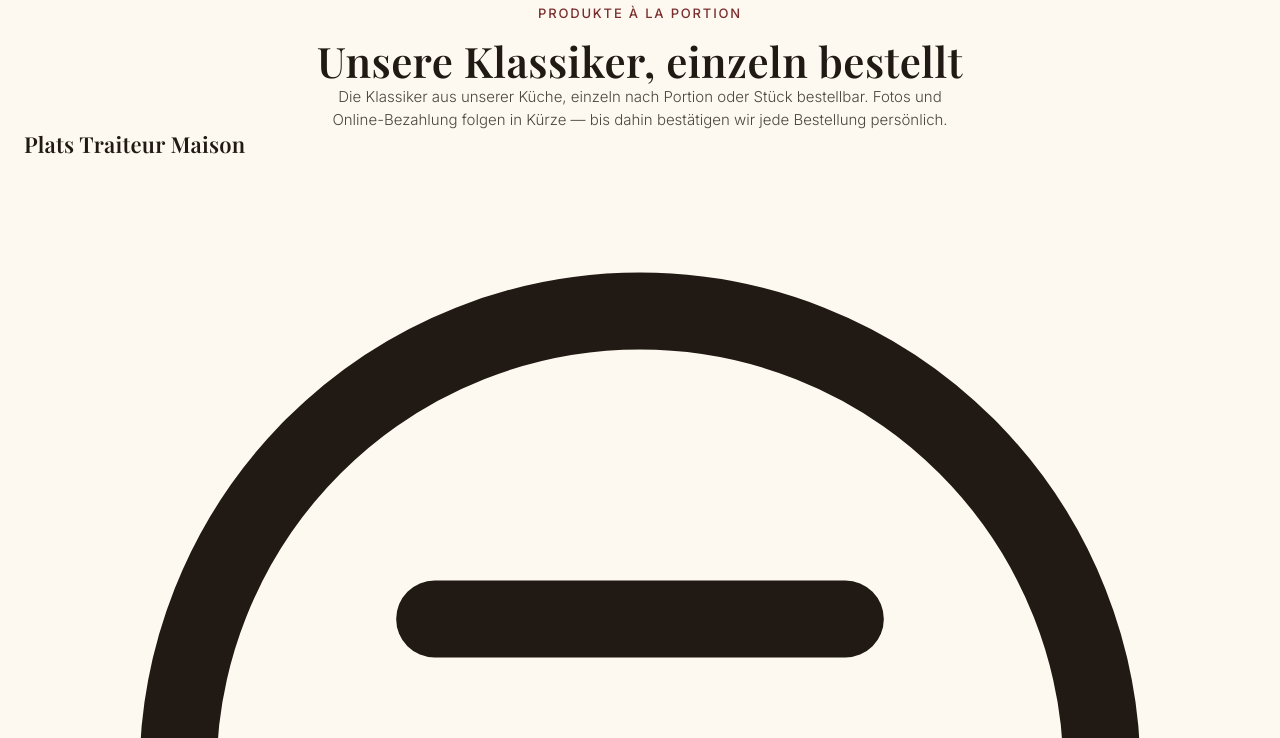
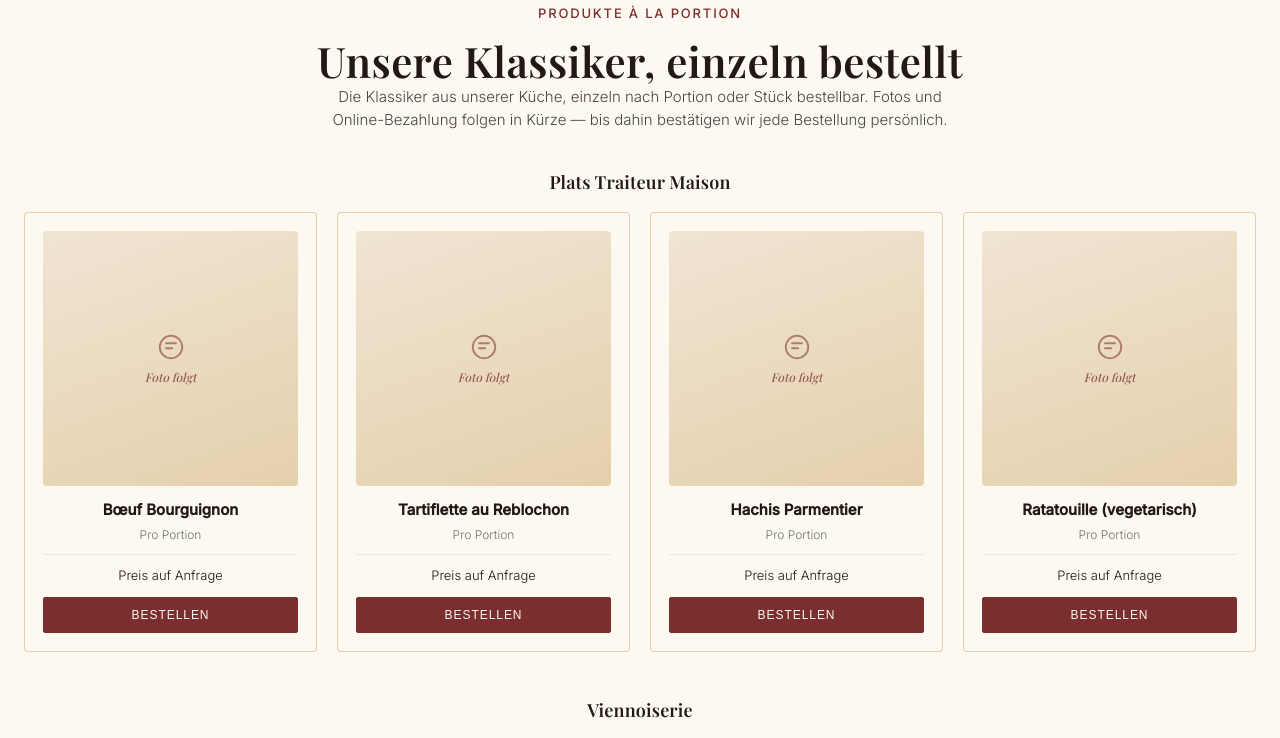
Before and after one commit to smartstocking/chez-emil-catering-site, a plain HTML site: page index.html in a window 1280 px wide. Shown: the part 6179-6917 px from the top of the page. Drawn offline with nearby package versions, Linux system fonts and the light colour scheme.

Commit message:
Add files via upload

```diff
--- a/css/styles.css
+++ b/css/styles.css
@@ -246,6 +246,27 @@ h3{font-size:22px}
   padding:4px 12px;margin-bottom:12px;
 }
 
+.products-section{background:var(--cream)}
+.product-cat-title{font-size:18px;margin:48px 0 4px;text-align:center}
+.product-cat-title:first-of-type{margin-top:40px}
+.product-grid{display:grid;grid-template-columns:repeat(4,1fr);gap:20px;margin-top:20px}
+.product-card{
+  border:1px solid var(--gold-soft);border-radius:4px;padding:18px;text-align:center;
+  background:var(--cream);transition:border-color .25s ease,transform .25s ease;
+}
+.product-card:hover{border-color:rgba(193,97,59,.75);transform:translateY(-3px)}
+.product-photo{
+  aspect-ratio:1/1;border-radius:4px;margin-bottom:12px;padding:12px;
+  background:linear-gradient(160deg, var(--cream-2), var(--gold-soft));
+  display:flex;flex-direction:column;align-items:center;justify-content:center;gap:6px;
+}
+.product-photo svg{width:30px;height:30px;color:var(--burgundy);opacity:.55}
+.product-photo span{font-family:var(--serif);font-style:italic;font-size:12px;color:var(--burgundy);opacity:.75}
+.product-card h4{font-size:15px;margin-bottom:4px}
+.product-unit{font-size:12px;opacity:.6;margin-bottom:10px}
+.product-card .price-hint{font-size:13px;padding-top:10px;margin-bottom:12px}
+.product-card .btn{width:100%;font-size:12px;padding:10px}
+
 /* ===== Actus ===== */
 .faq{background:var(--cream-2)}
 .faq-list{max-width:760px;margin:48px auto 0;display:flex;flex-direction:column;gap:14px}
@@ -357,6 +378,7 @@ h3{font-size:22px}
   .review-grid{grid-template-columns:1fr}
   .review-card--featured{grid-column:span 1}
   .offer-grid{grid-template-columns:1fr 1fr}
+  .product-grid{grid-template-columns:1fr 1fr}
   .contact-grid{grid-template-columns:1fr}
   .footer-grid{grid-template-columns:1fr 1fr}
 }
@@ -364,6 +386,7 @@ h3{font-size:22px}
   .section{padding:64px 0}
   .features{grid-template-columns:1fr 1fr}
   .offer-grid{grid-template-columns:1fr}
+  .product-grid{grid-template-columns:1fr 1fr}
   .footer-grid{grid-template-columns:1fr}
   .hero-content{margin-left:0}
   .google-cta{flex-direction:column;align-items:flex-start}
```
